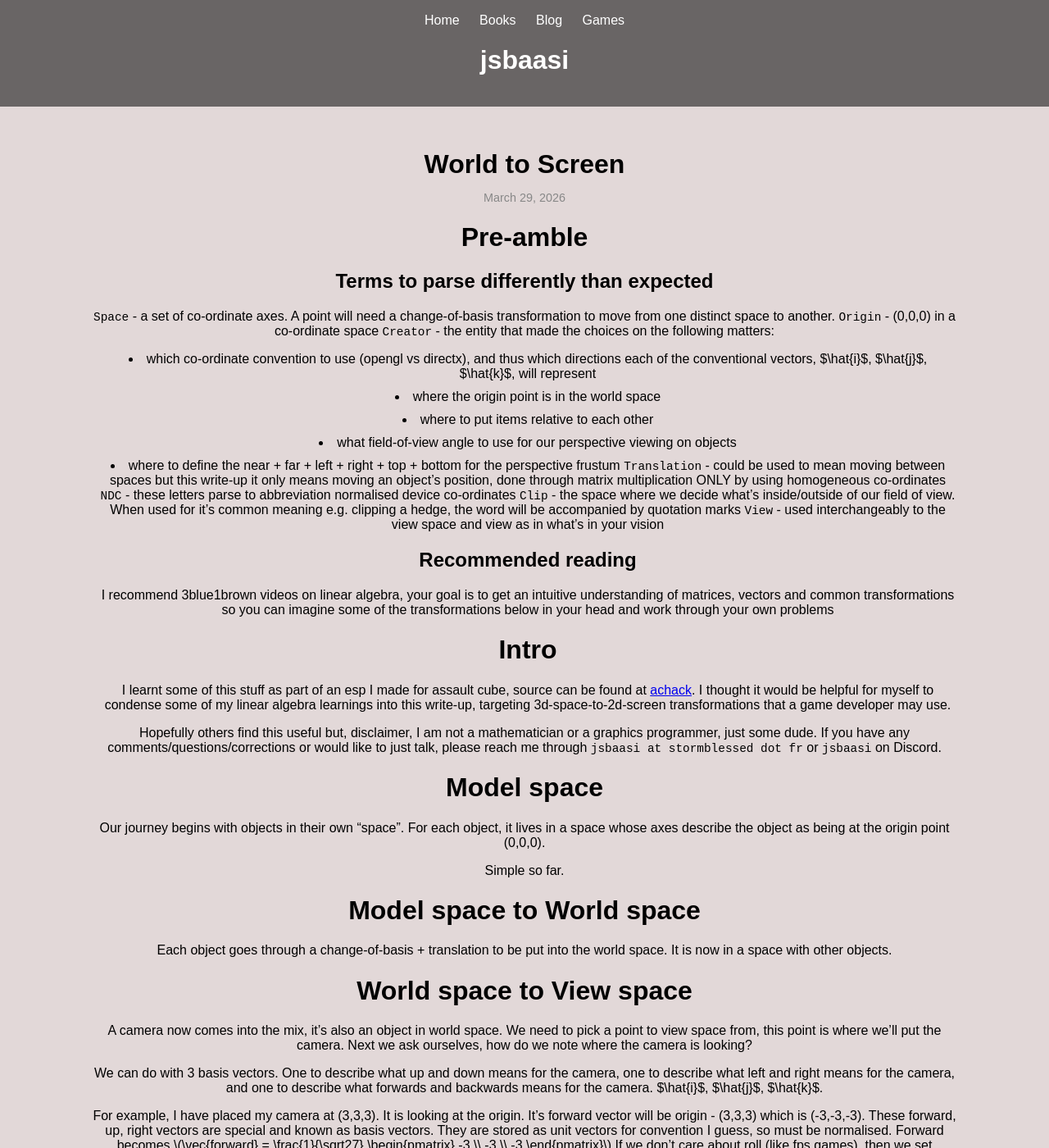
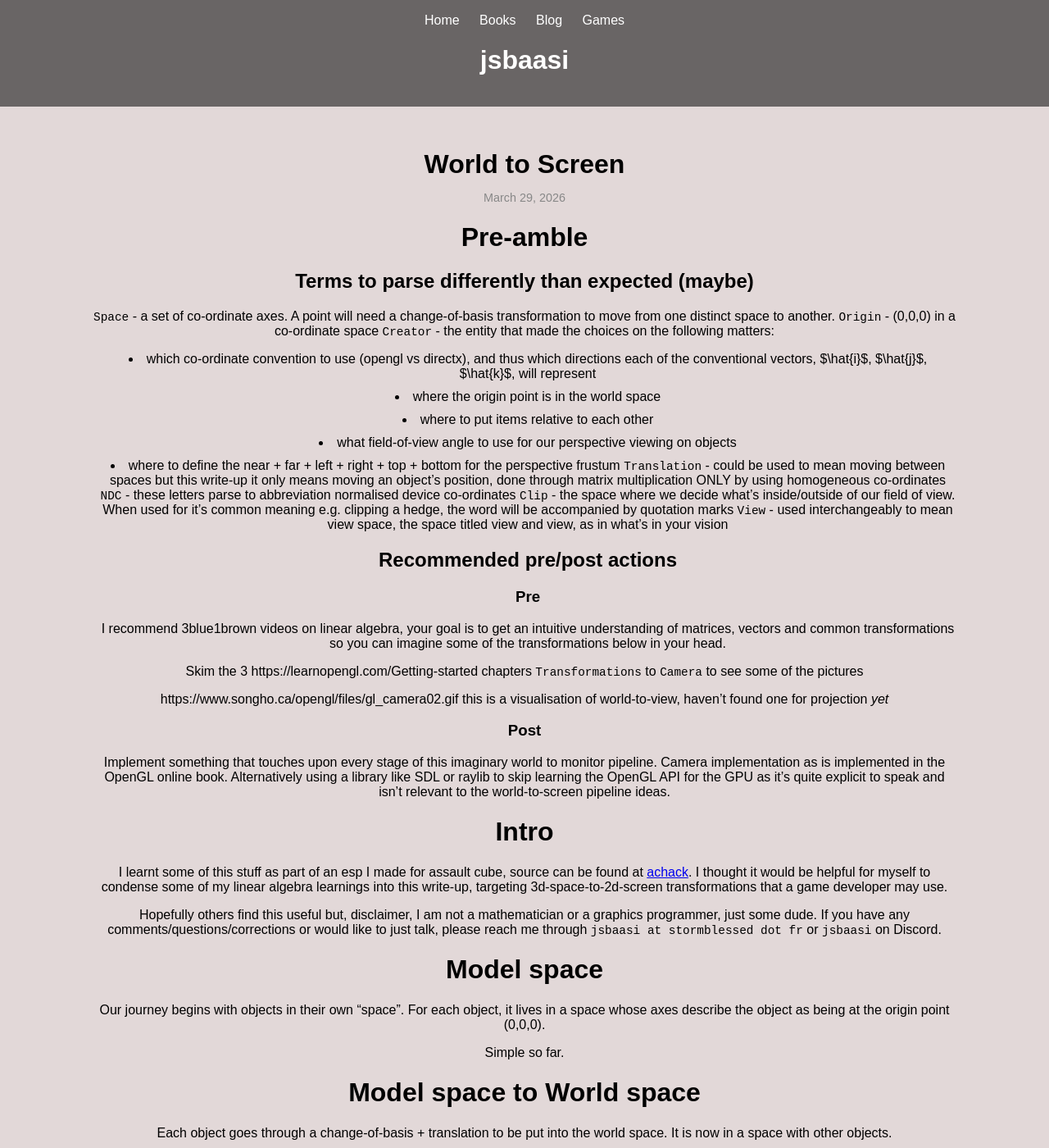
Before and after one commit to jsbaasi/jsbaasi.github.io, a Jekyll site: the page built from _posts/2026-03-29-world-to-screen.md, in a window 1280 px wide and 1400 px high. Shown: the whole window at 82% size. Built offline with Jekyll 4.4.1, drawn with Linux system fonts in a browser that asks for light colours; some of the changed text lies outside the part shown.

Commit message:
vault backup: 2026-04-26 20:35:29

```diff
--- a/_posts/2026-03-29-world-to-screen.md
+++ b/_posts/2026-03-29-world-to-screen.md
@@ -6,7 +6,7 @@ categories: maths opengl graphics programming
 permalink: /world-to-screen/
 ---
 # Pre-amble
-## Terms to parse differently than expected
+## Terms to parse differently than expected (maybe)
 `Space` - a set of co-ordinate axes. A point will need a change-of-basis transformation to move from one distinct space to another.
 `Origin` - (0,0,0) in a co-ordinate space
 `Creator` - the entity that made the choices on the following matters:
@@ -18,9 +18,16 @@ permalink: /world-to-screen/
 `Translation` - could be used to mean moving between spaces but this write-up it only means moving an object's position, done through matrix multiplication ONLY by using homogeneous co-ordinates
 `NDC` - these letters parse to abbreviation normalised device co-ordinates
 `Clip` - the space where we decide what's inside/outside of our field of view. When used for it's common meaning e.g. clipping a hedge, the word will be accompanied by quotation marks
-`View` - used interchangeably to the view space and view as in what's in your vision
-## Recommended reading
-I recommend 3blue1brown videos on linear algebra, your goal is to get an intuitive understanding of matrices, vectors and common transformations so you can imagine some of the transformations below in your head and work through your own problems
+`View` - used interchangeably to mean view space, the space titled view and view, as in what's in your vision
+## Recommended pre/post actions
+### Pre
+I recommend 3blue1brown videos on linear algebra, your goal is to get an intuitive understanding of matrices, vectors and common transformations so you can imagine some of the transformations below in your head.
+
+Skim the 3 https://learnopengl.com/Getting-started chapters `Transformations` to `Camera` to see some of the pictures
+
+https://www.songho.ca/opengl/files/gl_camera02.gif this is a visualisation of world-to-view, haven't found one for projection _yet_
+### Post
+Implement something that touches upon every stage of this imaginary world to monitor pipeline. Camera implementation as is implemented in the OpenGL online book. Alternatively using a library like SDL or raylib to skip learning the OpenGL API for the GPU as it's quite explicit to speak and isn't relevant to the world-to-screen pipeline ideas.
 # Intro
 I learnt some of this stuff as part of an esp I made for assault cube, source can be found at [achack](https://github.com/jsbaasi/achack). I thought it would be helpful for myself to condense some of my linear algebra learnings into this write-up, targeting 3d-space-to-2d-screen transformations that a game developer may use.
 
@@ -80,6 +87,7 @@ This one is a bit trickier but we can arrive to the optimised version that every
 ### W
 - $z$ is needed for deciding what order the objects are seen in e.g. which object is at the front so all objects that are obscured by it don't need to be drawn, saving time in our draw loop && for perspective divide, so if we want to do this in one operation we need to save the $z$ value somehow
 - We use this row of the transformation to save the z value for the perspective divide later. So this final row is just $0,0,1,0$
+I recommend thinking through the above motivations and then looking at this [derivation](https://www.songho.ca/opengl/gl_projectionmatrix.html) of the projection matrices (orthogonal and perspective)
 # NDC space
 Normalised device co-ordinates. By being here we have carried forward all the above transformations to our objects that make them look 2d down the forward axis. Being normalised means we're understandable by all hardware/graphics APIs, so we can pass off our work to a library at this point but as we've come so far we might as well make the next jump to screen space and decide where exactly to draw the pixel.
 ## (no need to derive) the transformation from Clip space to NDC space
```
